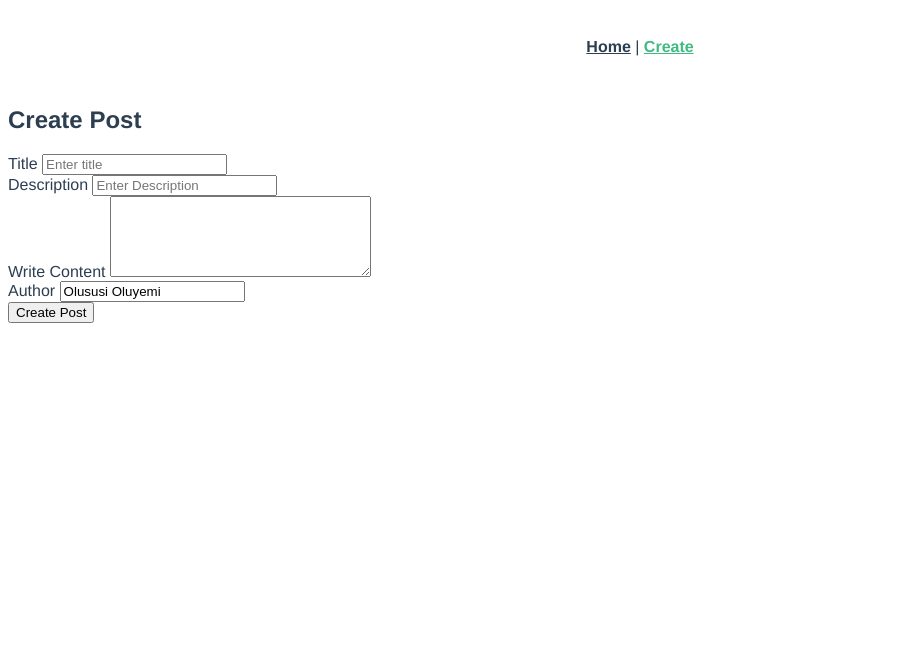
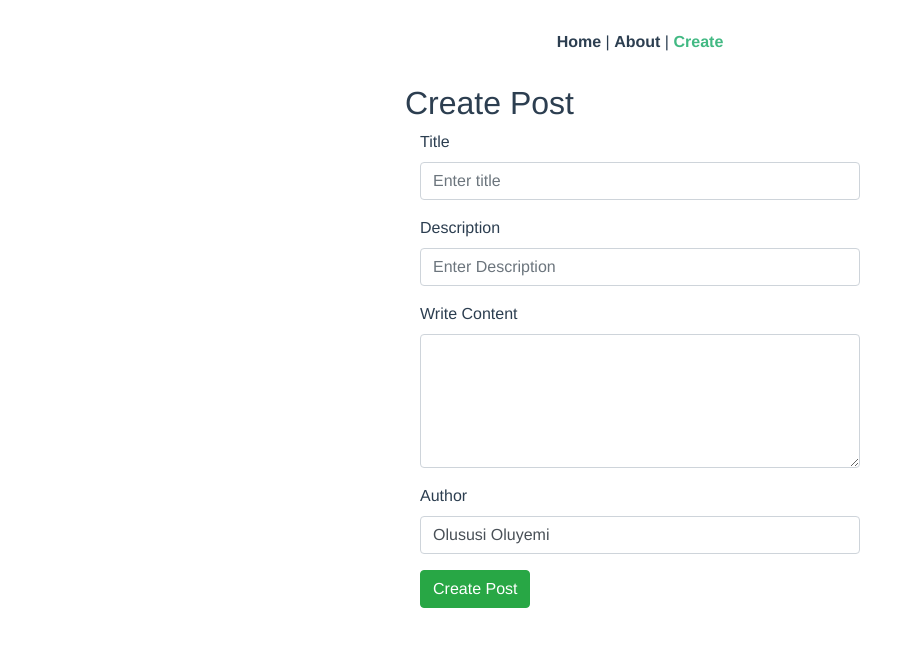
Before and after one commit to 6calipso9/blog_vuejs_nodejs, a Vue app in the folder frontend/: page /create in a window 1280 px wide. Shown: the top 646 px of the page, without its empty margins (0-915 px from the left). Built offline with nearby package versions, Linux system fonts and the light colour scheme.

Commit message:
fix homepage and add About

```diff
--- /dev/null
+++ b/frontend/public/css/style.css
@@ -0,0 +1,4 @@
+.form-wrapper {
+    width: 500px;
+    margin: 0 auto;
+}
--- a/frontend/public/index.html
+++ b/frontend/public/index.html
@@ -1,17 +1,22 @@
 <!DOCTYPE html>
 <html lang="en">
+
 <head>
   <meta charset="utf-8">
   <meta http-equiv="X-UA-Compatible" content="IE=edge">
   <meta name="viewport" content="width=device-width,initial-scale=1.0">
   <link rel="icon" href="<%= BASE_URL %>favicon.ico">
-    <title>frontend</title>
+  <link rel="stylesheet" href="https://stackpath.bootstrapcdn.com/bootstrap/4.1.3/css/bootstrap.min.css">
+  <link rel="stylesheet" href="css/style.css">
+  <title>blog-frontend</title>
 </head>
+
 <body>
   <noscript>
-      <strong>We're sorry but frontend doesn't work properly without JavaScript enabled. Please enable it to continue.</strong>
+    <strong>We're sorry but blog-frontend doesn't work properly without JavaScript enabled. Please enable it to continue.</strong>
   </noscript>
   <div id="app"></div>
   <!-- built files will be auto injected -->
 </body>
+
 </html>
--- a/frontend/src/App.vue
+++ b/frontend/src/App.vue
@@ -1,7 +1,8 @@
 <template>
   <div id="app">
     <div id="nav">
-      <router-link to="/">Home</router-link> |
+      <router-link to="/home">Home</router-link> |
+      <router-link to="/about">About</router-link> |
       <router-link to="/create">Create</router-link>
     </div>
     <router-view/>
--- a/frontend/src/components/post/Edit.vue
+++ b/frontend/src/components/post/Edit.vue
@@ -61,6 +61,7 @@ export default {
       axios
         .put(`${server.baseURL}/blog/edit?postID=${this.id}`, postData)
         .then(data => {
+          console.log(data);
           router.push({ name: "home" });
         });
     },
--- a/frontend/src/router.js
+++ b/frontend/src/router.js
@@ -1,6 +1,7 @@
 import Vue from 'vue'
 import Router from 'vue-router'
 import HomeComponent from '@/views/Home';
+import AboutComponent from '@/views/About';
 import EditComponent from '@/components/post/Edit';
 import CreateComponent from '@/components/post/Create';
 import PostComponent from '@/components/post/Post';
@@ -13,6 +14,7 @@ export default new Router({
   routes: [
     { path: '/', redirect: { name: 'home' } },
     { path: '/home', name: 'home', component: HomeComponent },
+    { path: '/about', name: 'about', component: AboutComponent },
     { path: '/create', name: 'Create', component: CreateComponent },
     { path: '/edit/:id', name: 'Edit', component: EditComponent },
     { path: '/post/:id', name: 'Post', component: PostComponent }
--- a/frontend/src/views/About.vue
+++ b/frontend/src/views/About.vue
@@ -3,3 +3,12 @@
     <h1>This is an about page</h1>
   </div>
 </template>
+
+<script>
+export default {
+    name: 'AboutComponent',
+  props: {
+    msg: String
+  }
+}
+</script>
```
Also changed, not shown: 1 other file (tests, documents, lock files or other folders). Lines whose indentation alone changed are shown as unchanged.
